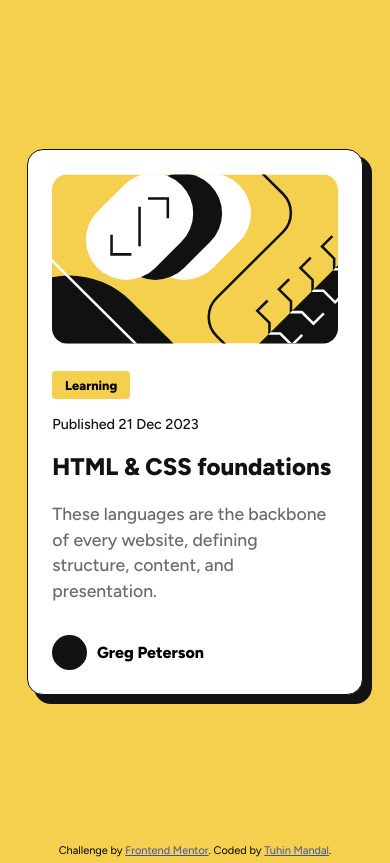
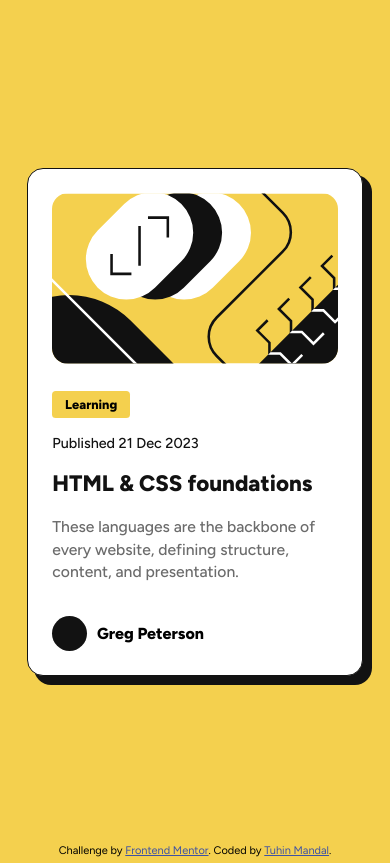
Before and after one commit to MandalTuhin/blog-preview-card-main, a plain HTML site: page index.html in a window 390 px wide. Drawn offline with Linux system fonts and the light colour scheme.

Commit message:
Make changes to scaling of paragraphs.

```diff
--- a/style.css
+++ b/style.css
@@ -83,7 +83,7 @@ p {
 }
 
 .heading {
-  font-size: clamp(1.5rem, 1vw + 1em, 1.65rem);
+  font-size: clamp(1.4rem, 1vw + 1em, 1.65rem);
 }
 
 .hover-yellow:hover {
@@ -97,7 +97,7 @@ p {
 }
 
 .paragraph {
-  font-size: clamp(1rem, 1vw + 1rem, 1.1rem);
+  font-size: clamp(0.98rem, 1vw + 0.4rem, 1.05rem);
 }
 
 .time {
```
